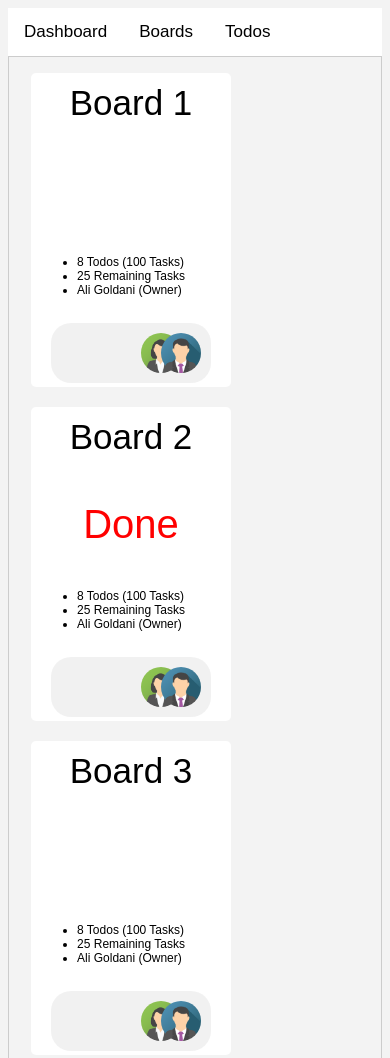
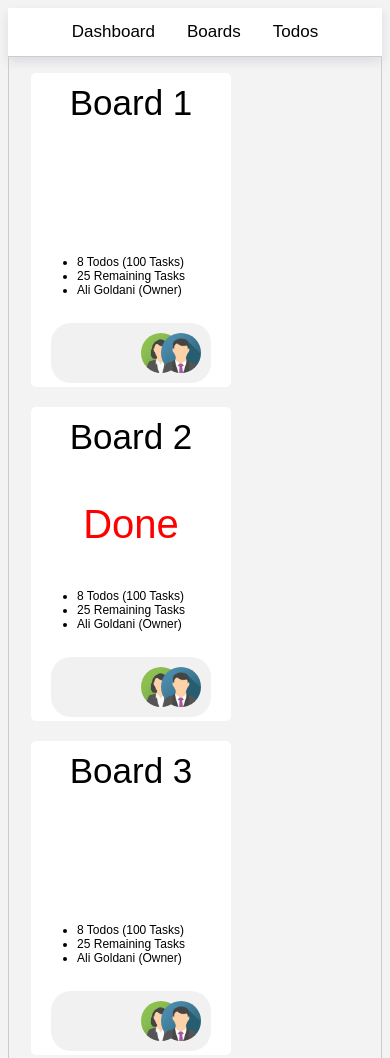
Before and after one commit to part-cadet/todo-server, a website: page index.html in a window 390 px wide. Shown: the top 1058 px of the page. Drawn offline with nearby package versions, Linux system fonts and the light colour scheme; files that its build step writes are made by us from their sources.

Commit message:
screen media query added

```diff
--- a/assets/scss/_global.scss
+++ b/assets/scss/_global.scss
@@ -40,9 +40,18 @@ body {
 /* Style the tab */
 
 .tab {
+    display: flex;
+    justify-content: flex-start;
     overflow: hidden;
     border-bottom: 1px solid #ccc;
     background-color: #fff;
+    box-shadow: 0 5px 10px rgba(3,27,78,.1);
+}
+
+@media only screen and (max-width: 600px){
+    .tab{
+        justify-content: center;
+    }
 }
 
 /* Style the buttons inside the tab */
@@ -77,7 +86,8 @@ body {
 
 /* Style the tab content */
 .tabcontent {
-    display: block;
+    display: flex;
+    // justify-content: space-evenly;
     padding: 6px 12px;
     border: 1px solid #ccc;
     border-top: none;
```
